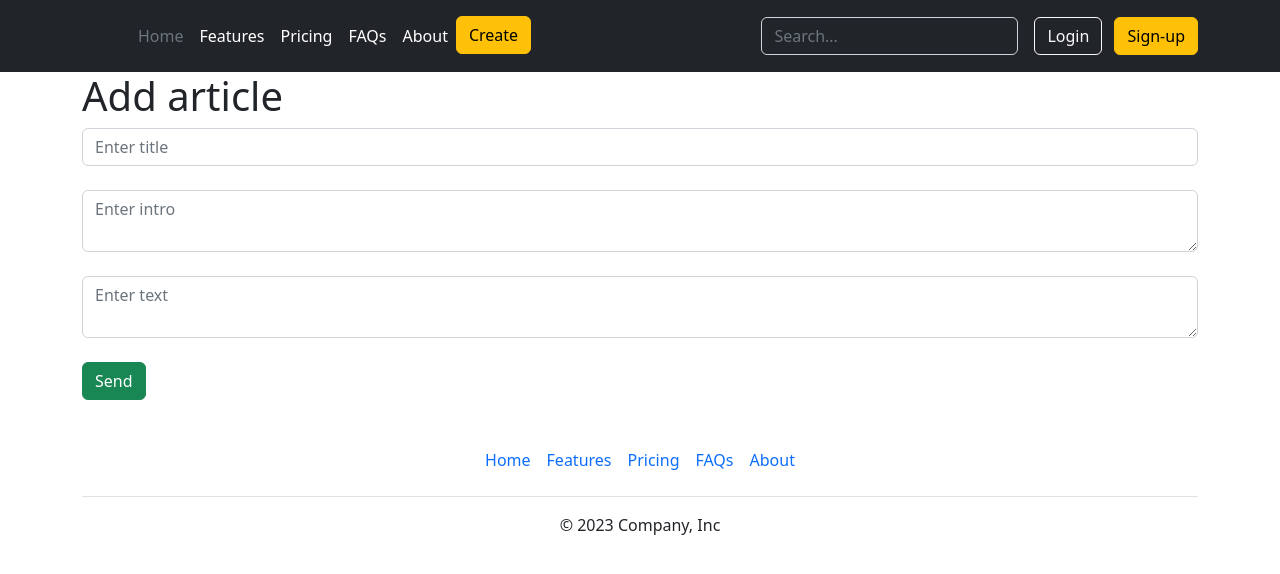
After one commit to kw6rcw9/FlaskProject, a Flask app: page /create-article in a window 1280 px wide. The commit adds this page. Shown: the top 574 px of the page. Run offline with Flask 3, Linux system fonts and the light colour scheme.

Commit message:
added model

```diff
--- a/app.py
+++ b/app.py
@@ -1,6 +1,22 @@
-from flask import Flask, render_template, url_for
+from flask import Flask, render_template, url_for,request,redirect
+from flask_sqlalchemy import SQLAlchemy
+from datetime import datetime
 
 app = Flask(__name__)
+app.config['SQLALCHEMY_DATABASE_URI'] = 'sqlite:///blog.db'
+app.config['SQLALCHEMY_TRACK_MODIFICATIONS'] = False
+db = SQLAlchemy(app)
+
+
+class Article(db.Model):
+    id = db.Column(db.Integer, primary_key=True)
+    title = db.Column(db.String(100), nullable=False)
+    intro = db.Column(db.String(300), nullable=False)
+    text = db.Column(db.Text, nullable=False)
+    date = db.Column(db.DateTime, default=datetime.utcnow)
+
+    def __repr__(self):
+        return '<Article %r>' % self.id
 
 
 @app.route('/')
@@ -14,9 +30,24 @@ def about():
     return render_template("about.html")
 
 
-@app.route('/user/<string:name>/<int:id>')
-def user(name, id):
-    return 'User page: ' + name + '-' + str(id)
+@app.route('/create-article', methods=['POST', 'GET'])
+def create_article():
+    if request.method == 'POST':
+        title = request.form['title']
+        intro = request.form['intro']
+        text = request.form['text']
+
+        article = Article(title=title, intro=intro, text=text)
+
+        try:
+            db.session.add(article)
+            db.session.commit()
+            return redirect('/')
+
+        except:
+            return "Error"
+    else:
+        return render_template("create-article.html")
 
 
 if __name__ == '__main__':
--- a/templates/base.html
+++ b/templates/base.html
@@ -22,6 +22,7 @@
           <li><a href="#" class="nav-link px-2 text-white">Pricing</a></li>
           <li><a href="#" class="nav-link px-2 text-white">FAQs</a></li>
           <li><a href="#" class="nav-link px-2 text-white">About</a></li>
+            <li><a href="/create-article" class="btn btn-warning">Create</a></li>
         </ul>
 
         <form class="col-12 col-lg-auto mb-3 mb-lg-0 me-lg-3" role="search">
--- /dev/null
+++ b/templates/create-article.html
@@ -0,0 +1,18 @@
+{% extends 'base.html' %}
+
+{% block title %}
+About page
+{% endblock %}
+
+{% block body %}
+<div class="container">
+    <h1>Add article</h1>
+    <form method="post">
+        <input type="text" name="title" id="title" class="form-control" placeholder="Enter title"><br>
+        <textarea name="intro" id="intro" class="form-control" placeholder="Enter intro"></textarea><br>
+        <textarea name="text" id="text" class="form-control" placeholder="Enter text"></textarea><br>
+        <input type="submit" class="btn btn-success" value="Send"><br>
+    </form>
+</div>
+
+{% endblock %}
```
Also changed, not shown: instance/blog.db (added).
